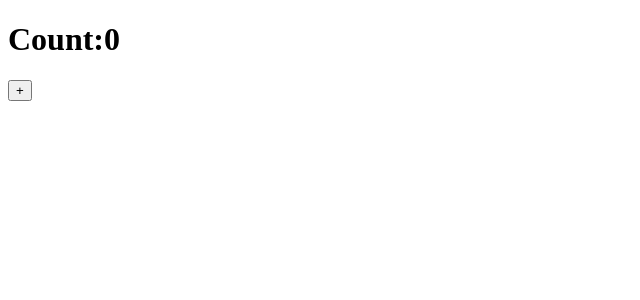
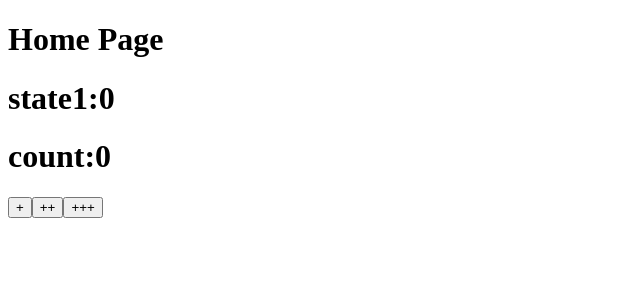
Before and after one commit to bsna-rjt/React-Basic, a React (Vite) app: page / in a window 1280 px wide. Shown: the top 300 px of the page, without its empty margins (0-640 px from the left). Built offline with nearby package versions, Linux system fonts and the light colour scheme.

Commit message:
[HOOKS]: function Vs UseState for re-render power

```diff
--- a/src/Home.jsx
+++ b/src/Home.jsx
@@ -1,41 +1,58 @@
 // import React from 'react'
+import { useState } from 'react';
 // import Button from './Button';
-import {Component} from 'react';
+// import {Component} from 'react';
 
-// const Home = () => {
-//   return (
-//     <div>
-//     <h1>Home Page</h1>
-//     <h1>Hello</h1>
-//     <Button textInsideButton="Home"/>
+const Home = () => {
+  //useState for re-render
+  const state=useState(0); //[0,function]
+  // console.log("state[0]",state[0])
+  // console.log("state[1]",state[1])
+  const state1=state[0]; //[initial value
+  const state2=state[1]; //function
+  const [count,setCount]=useState(0);
+
+  // var count=0;
+  // const increaseCount=()=>{ //function use garda re-render hudaina //so useState use gareko for re-render feature
+  //   count=count+1;
+  // }
+
+  return (
+    <div>
+    <h1>Home Page</h1>
+    <h1>state1:{state1}</h1>
+    <h1>count:{count}</h1>
+    <button onClick={()=>state2(5)}>+</button>
+    <button onClick={()=>state2(state1+1)}>++</button>
+    <button onClick={()=>setCount(count+1)}>+++</button>
+    {/* <button onClick={increaseCount}>increaseCount</button>  */}
+    {/* <Button textInsideButton="Home"/> */}
+    </div>
+  )
+}
 
 
-//     </div>
-//   )
+// class Home extends Component { //Old method in React | deprecated already in new versions
+//   constructor(){
+//     super()
+
+//     this.state={
+//       count:0
+//     }
+//   }
+
+//   increaseCounter(){
+//     this.setState({count:this.state.count+1})
+//   }
+
+//   render(){
+//     return(
+//       <div>
+//        <h1>Count:{this.state.count}</h1>
+//        <button onClick={()=>this.increaseCounter()}>+</button>
+//       </div>
+//     )
+//   }
 // }
 
-
-class Home extends Component { //Old method in React | deprecated already in new versions
-  constructor(){
-    super()
-
-    this.state={
-      count:0
-    }
-  }
-
-  increaseCounter(){
-    this.setState({count:this.state.count+1})
-  }
-
-  render(){
-    return(
-      <div>
-       <h1>Count:{this.state.count}</h1>
-       <button onClick={()=>this.increaseCounter()}>+</button>
-      </div>
-    )
-  }
-}
-
 export default Home
```
Also changed, not shown: 1 other file (tests, documents, lock files or other folders).
